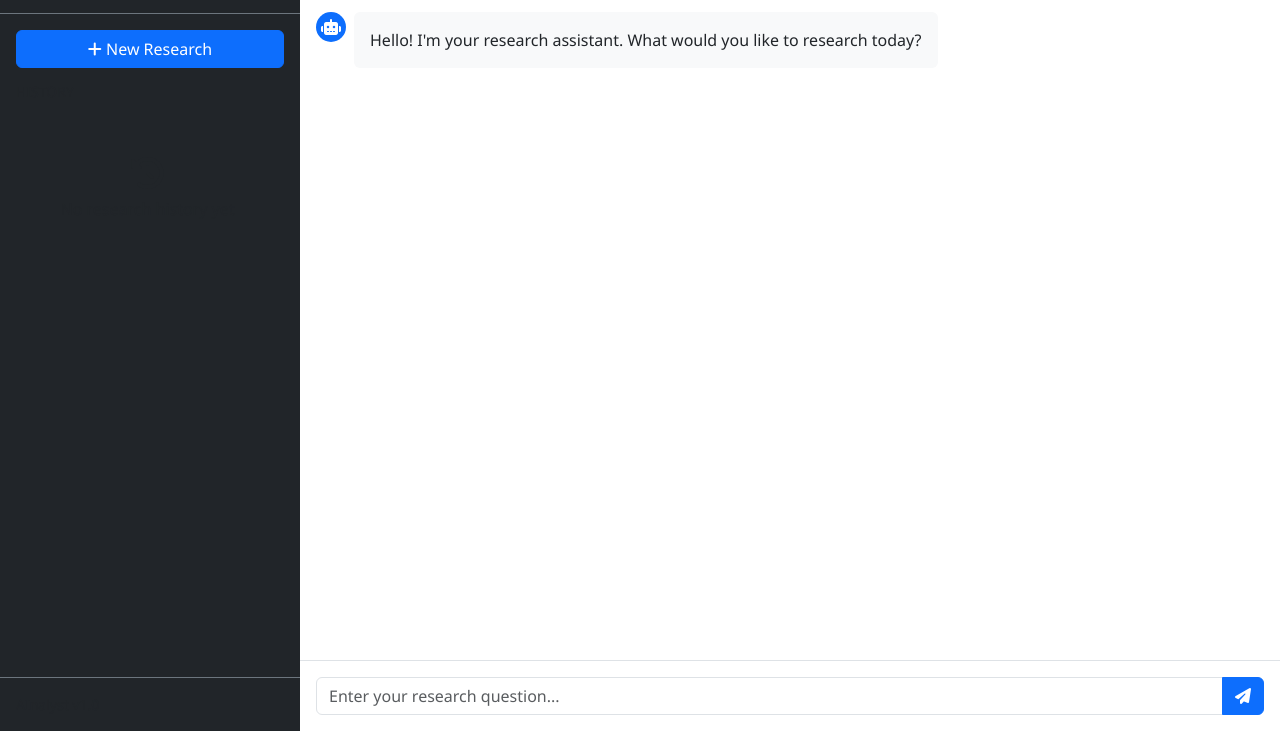
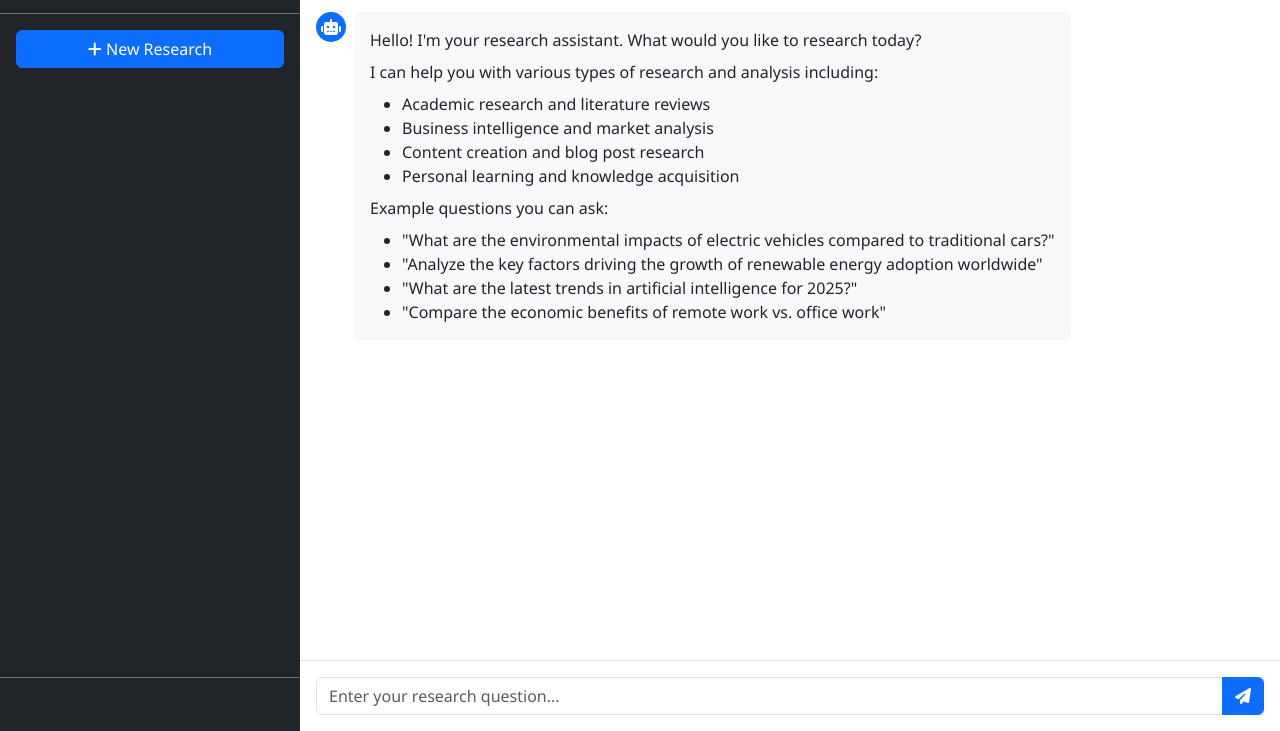
Before and after one commit to nescampos/ainalyst, a website: page src/public/index.html in a window 1280 px wide. Shown: the part 69-800 px from the top of the page. Drawn offline with nearby package versions, Linux system fonts and the light colour scheme; no server answers.

Commit message:
Improve welcome messages

```diff
--- a/src/public/index.html
+++ b/src/public/index.html
@@ -53,6 +53,20 @@
                             </div>
                             <div class="message-content bg-light p-3 rounded">
                                 <p class="mb-0">Hello! I'm your research assistant. What would you like to research today?</p>
+                                <p class="mb-0 mt-2">I can help you with various types of research and analysis including:</p>
+                                <ul class="mb-0 mt-2">
+                                    <li>Academic research and literature reviews</li>
+                                    <li>Business intelligence and market analysis</li>
+                                    <li>Content creation and blog post research</li>
+                                    <li>Personal learning and knowledge acquisition</li>
+                                </ul>
+                                <p class="mb-0 mt-2">Example questions you can ask:</p>
+                                <ul class="mb-0 mt-2">
+                                    <li>"What are the environmental impacts of electric vehicles compared to traditional cars?"</li>
+                                    <li>"Analyze the key factors driving the growth of renewable energy adoption worldwide"</li>
+                                    <li>"What are the latest trends in artificial intelligence for 2025?"</li>
+                                    <li>"Compare the economic benefits of remote work vs. office work"</li>
+                                </ul>
                             </div>
                         </div>
                     </div>
```
